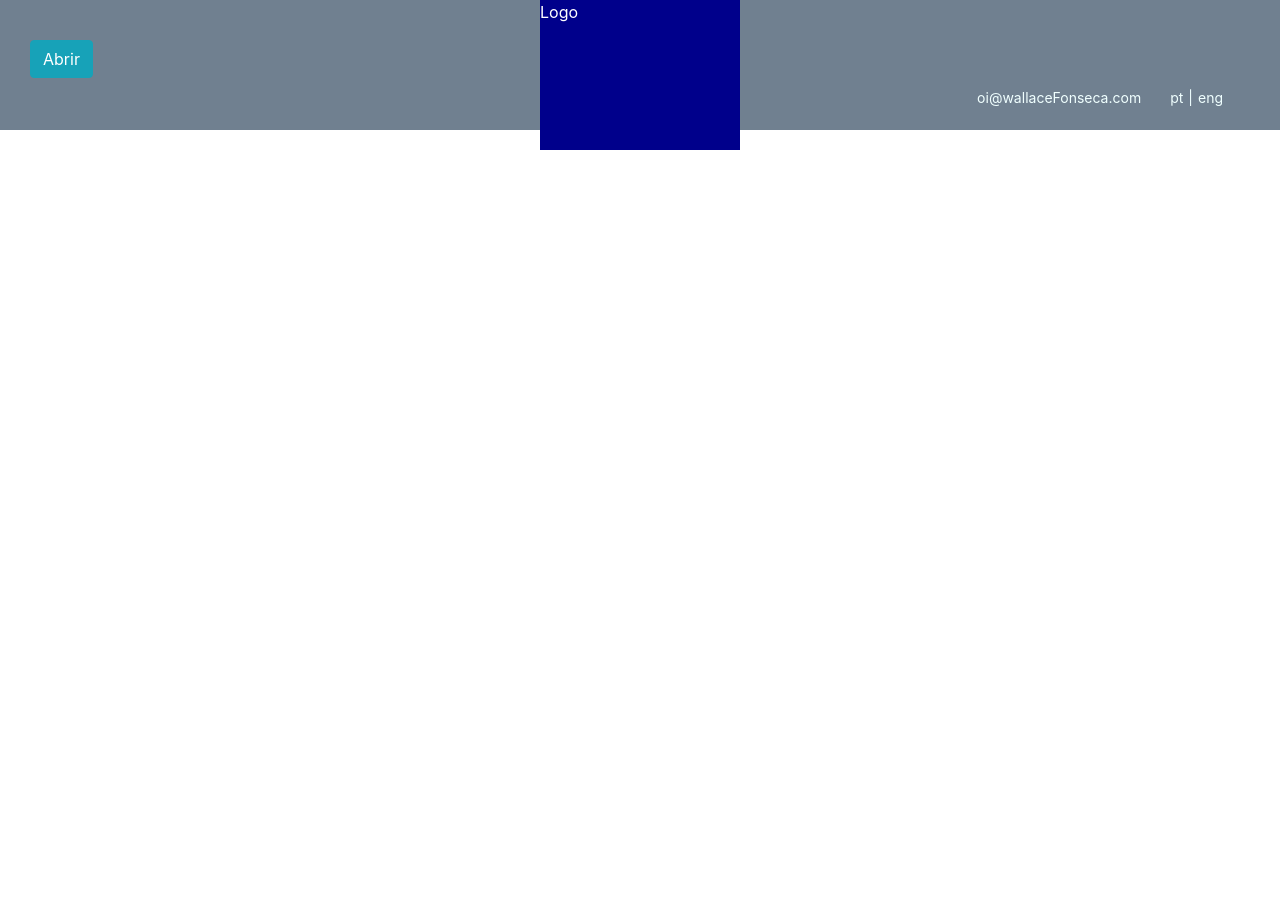
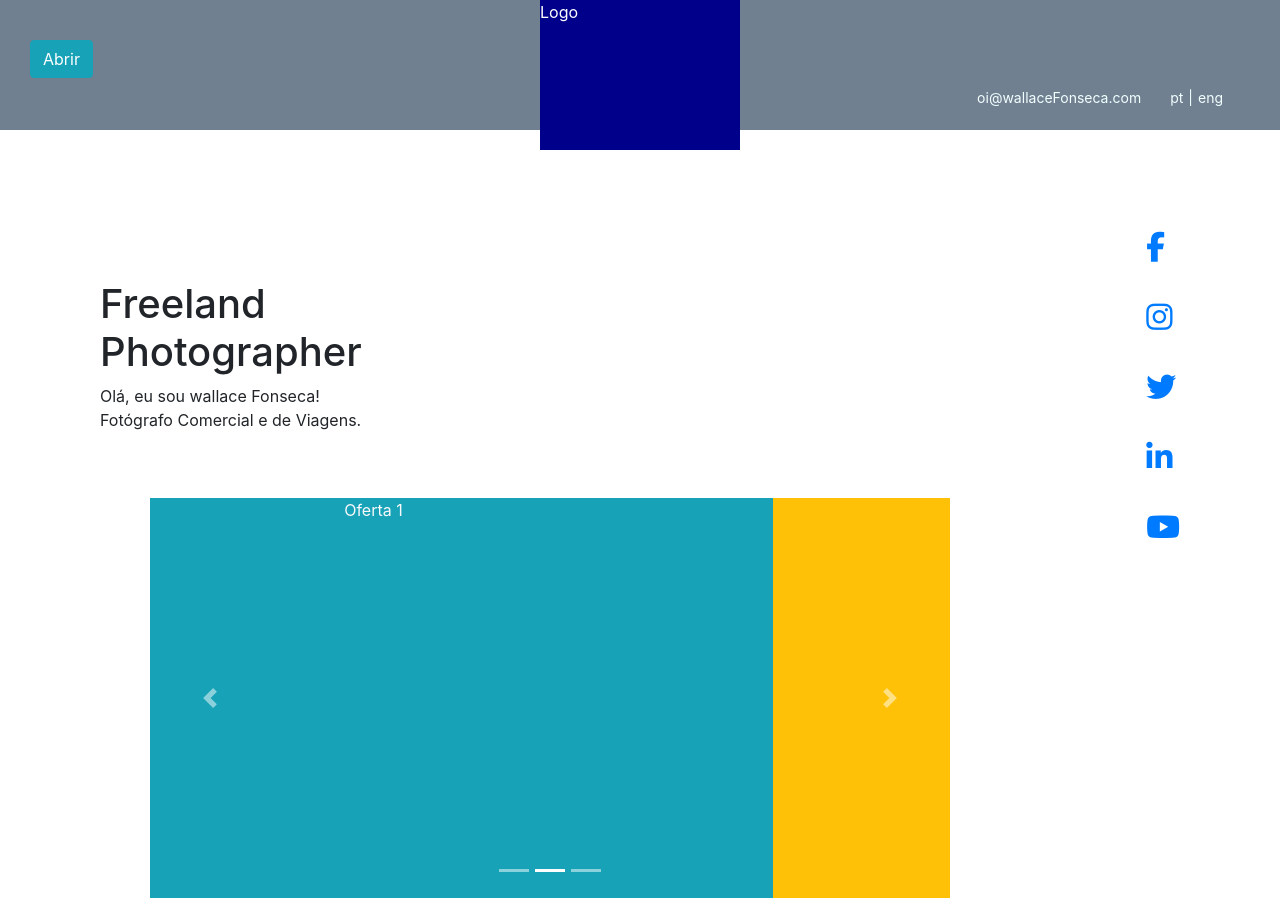
Before and after one commit to IagoNascimentocode/Site-Portifolio, a website: page public/index.html in a window 1280 px wide. Before the commit the page ends 800 px from the top, so only its background shows below. Drawn offline with nearby package versions, Linux system fonts and the light colour scheme.

Commit message:
Corpo so site

```diff
--- a/public/index.html
+++ b/public/index.html
@@ -5,6 +5,7 @@
     <meta name="viewport" content="width=device-width, initial-scale=1.0">
     <link rel="stylesheet" href="https://maxcdn.bootstrapcdn.com/bootstrap/4.0.0/css/bootstrap.min.css" integrity="sha384-Gn5384xqQ1aoWXA+058RXPxPg6fy4IWvTNh0E263XmFcJlSAwiGgFAW/dAiS6JXm" crossorigin="anonymous">
     <link rel="stylesheet" href="./styles/styles.css">
+    <link rel="stylesheet" href="https://cdnjs.cloudflare.com/ajax/libs/font-awesome/4.7.0/css/font-awesome.min.css">
     <title>Document</title>
 </head>
 <body>
@@ -20,9 +21,73 @@
         <div class="quadrado">Logo</div>
 
         <button id="btn-navOpen" onclick="navCollapseOn()" class="btn btn-info">Abrir</button>
+
+    </header>
+
+    <div>
+    <section>
+
+        <div id="title" class="float-left" >
+            <h1 >Freeland<br>
+                Photographer
+            </h1>
+            <p>Olá, eu sou wallace Fonseca!<br>
+                Fotógrafo Comercial e de Viagens.
+            </p>
+        </div>
+
+        <ul id="social">
+
+            <li class="social-item"><a href="#"><i class="fab fa-facebook-f"></i></a></li>
+            <li class="social-item"><a href="#"><i class="fab fa-instagram"></i></a></li>
+            <li class="social-item"><a href="#"><i class="fab fa-twitter"></i></a></li>
+            <li class="social-item"><a href="#"><i class="fab fa-linkedin-in"></i></a></li>
+            <li class="social-item"><a href="#"><i class="fab fa-youtube"></i></a></li>
+
+        </ul>
+
+        <div id="meuCarroussel" class="carousel slide" data-ride="carousel">
+
+            <ul id="carousel-indicators" class="carousel-indicators">
+                <li data-targert="#meuCarroussel" data-slide-to="0" class="active"></li>
+                <li data-targert="#meuCarroussel" data-slide-to="1" ></li>
+                <li data-targert="#meuCarroussel" data-slide-to="2" ></li>
+            </ul>
+
+            <div class="carousel-inner">
+
+                <div class="carousel-item active">
+                    <div class="bg-info text-light d-flex justify-content-center alig-item-center bloco-corousel-item">
+                        Oferta 1
+                    </div>
+                </div>
+                <div class="carousel-item">
+                    <div class="bg-warning text-light d-flex justify-content-center alig-item-center bloco-corousel-item">
+                        Oferta 2
+                    </div>
+                </div>
+                <div class="carousel-item">
+                    <div class="bg-danger text-light d-flex justify-content-center alig-item-center bloco-corousel-item">
+                        Oferta 3
+                    </div>
+                </div>
+
+                <a class="carousel-control-prev" href="#meuCarroussel" data-slide="prev">
+                    <span class="carousel-control-prev-icon"></span>
+                </a>
+
+                <a class="carousel-control-next" href="#meuCarroussel" data-slide="next">
+                    <span class="carousel-control-next-icon"></span>
+                </a>
+            </div>
+
+        </div>
+
         <div id="layer">
             <nav class="navbar">
+
                 <button id="btn-navClosed" onclick="navCollapseOff()" class="btn btn-info">Fechar</button>
+
                 <ul class="navbar-nav">
                     <li class="nav-item"><a href="#"class="nav-link">Home</a></li>
                     <li class="nav-item"><a href="#"class="nav-link">Sobre</a></li>
@@ -35,16 +100,15 @@
                 </ul>
             </nav>
         </div>
-    </header>
-    <div>
-    <section>
-
     </section>
     </div>
+
     <footer>
 
     </footer>
 
+
+    <script src="https://kit.fontawesome.com/60c66328b2.js" crossorigin="anonymous"></script>
 
     <script src="https://code.jquery.com/jquery-3.2.1.slim.min.js" integrity="sha384-KJ3o2DKtIkvYIK3UENzmM7KCkRr/rE9/Qpg6aAZGJwFDMVNA/GpGFF93hXpG5KkN" crossorigin="anonymous"></script>
     <script src="https://cdnjs.cloudflare.com/ajax/libs/popper.js/1.12.9/umd/popper.min.js" integrity="sha384-ApNbgh9B+Y1QKtv3Rn7W3mgPxhU9K/ScQsAP7hUibX39j7fakFPskvXusvfa0b4Q" crossorigin="anonymous"></script>
--- a/public/styles/styles.css
+++ b/public/styles/styles.css
@@ -51,3 +51,31 @@
     top: -300px;
     right: 600px;
 }
+#tela{
+    background-color:blanchedalmond;
+}
+#title{
+    margin-left: 100px;
+    margin-top: 150px;
+}
+.bloco-corousel-item{
+    height: 400px;
+    width: 800px;
+}
+#meuCarroussel{
+    float: left;
+    left: 150px;
+    top: 50px;
+
+}
+#social{
+    float: right;
+    font-size: 30px;
+    margin-right: 100px;
+    margin-top: 70px;
+    text-decoration: none;
+    list-style: none;
+}
+.social-item{
+    margin-top: 25px;
+}
--- a/scripts/script.js
+++ b/scripts/script.js
@@ -1,10 +1,16 @@
 function navCollapseOn(){
     let layer = document.getElementById("layer")
+    let carousel = document.getElementById("carousel-indicators")
 
-    layer.style.display ='flex'
+    layer.style.display = 'flex'
+    carousel.style.display = 'none'
+
 }
+
 function navCollapseOff(){
     let layer = document.getElementById("layer")
+    let carousel = document.getElementById("carousel-indicators")
 
     layer.style.display ='none'
+    carousel.style.display = 'flex'
 }
```
Also changed, not shown: README.md (added), 1 other file.
